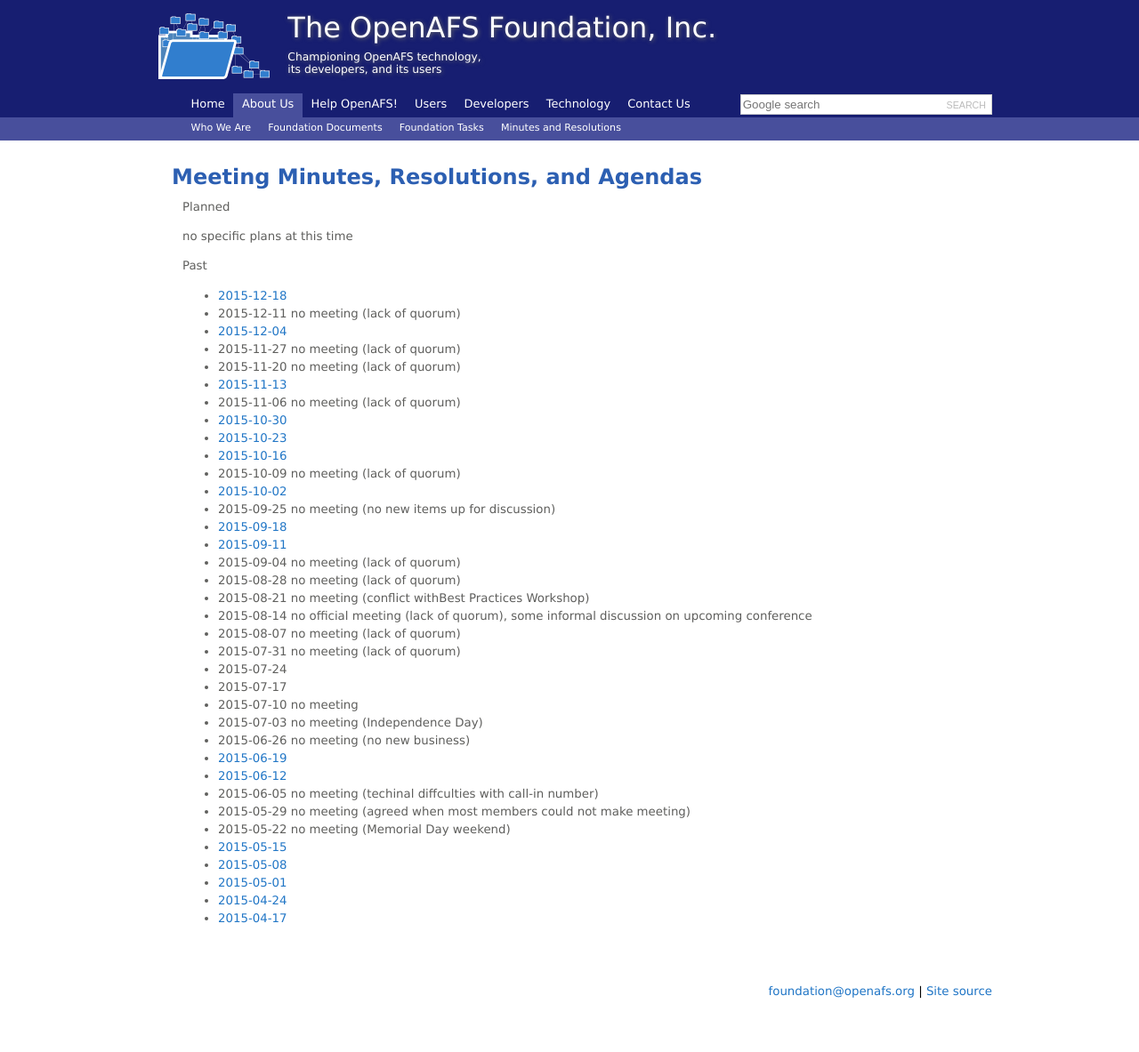
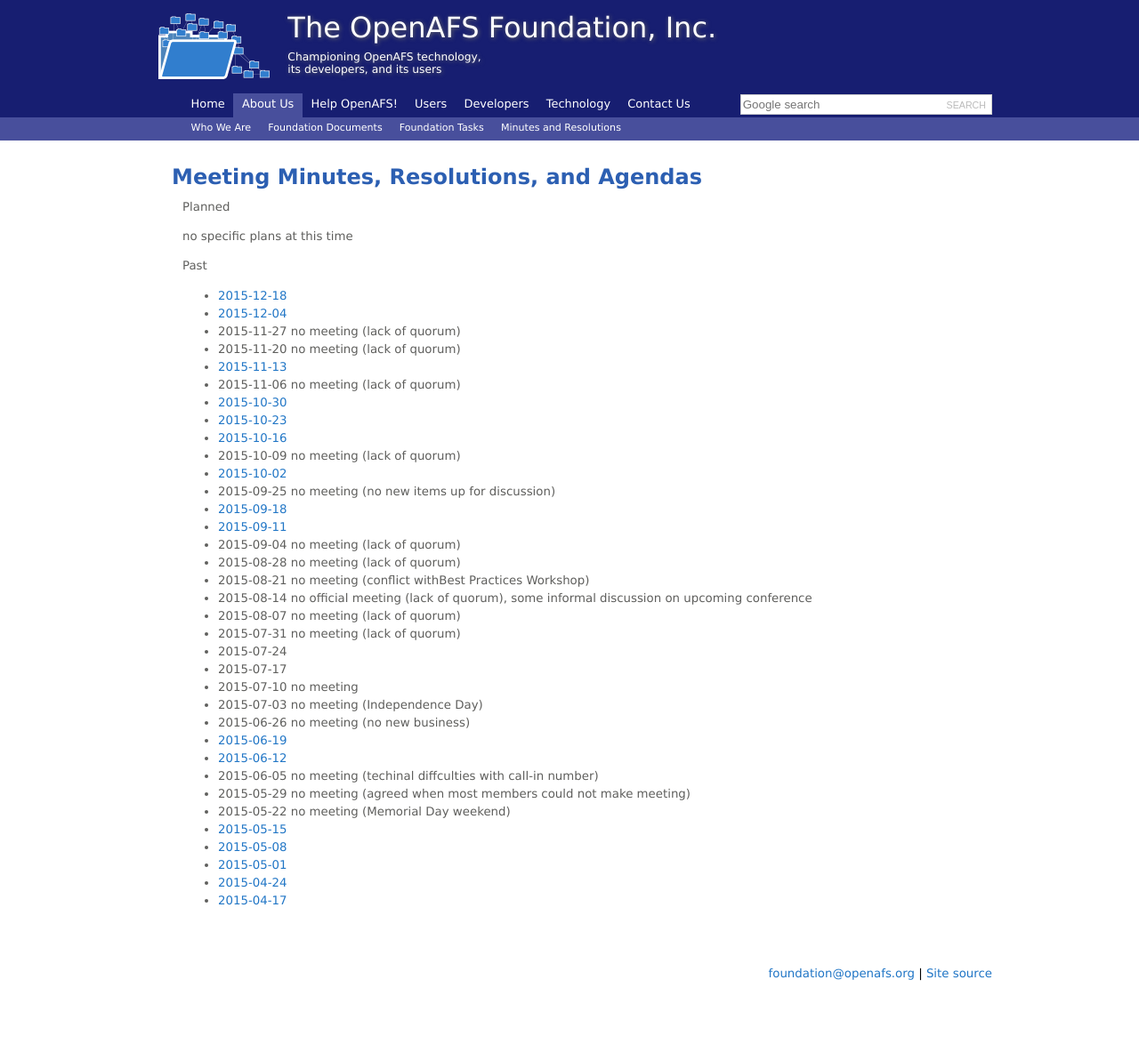
Before and after one commit to openafsfoundation/openafsfoundation.org, a Jekyll site: the page built from about/minutes/index.md, in a window 1280 px wide. Shown: the whole page at 89% size. Built offline with Jekyll 4.4.1, drawn with Linux system fonts in a browser that asks for light colours.

Commit message:
Update index.md

```diff
--- a/about/minutes/index.md
+++ b/about/minutes/index.md
@@ -12,7 +12,6 @@
 Past
 
 * [2015-12-18]({{site.github.url}}/about/minutes/2015-12-18/)
-* 2015-12-11 no meeting (lack of quorum)
 * [2015-12-04]({{site.github.url}}/about/minutes/2015-12-04/)
 * 2015-11-27 no meeting (lack of quorum)
 * 2015-11-20 no meeting (lack of quorum)
```
